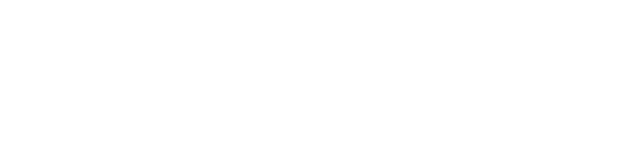
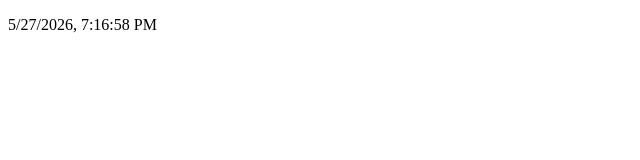
Before and after one commit to acciojob/clock-abhijitmishra3089-ship-it, a website: page main.html in a window 1280 px wide. Shown: the whole page, without its empty margins (0-640 px from the left). Drawn offline with Linux system fonts and the light colour scheme.

Commit message:
created a submission

```diff
--- a/main.html
+++ b/main.html
@@ -8,6 +8,7 @@
 
 <body>
 	<!-- the entire body must be written by student -->
+	<p id="timer">dd/mm/yyyy, 00:00:00</p>
     <script type="text/javascript" src="./script.js">
 </script>
 
--- a/script.js
+++ b/script.js
@@ -1 +1,5 @@
-//your JS code here. If required.
+const time=document.getElementById('timer');
+setInterval(function () {
+	let now =new Date()
+	time.innerText=now.toLocaleString()
+},1000)
```
